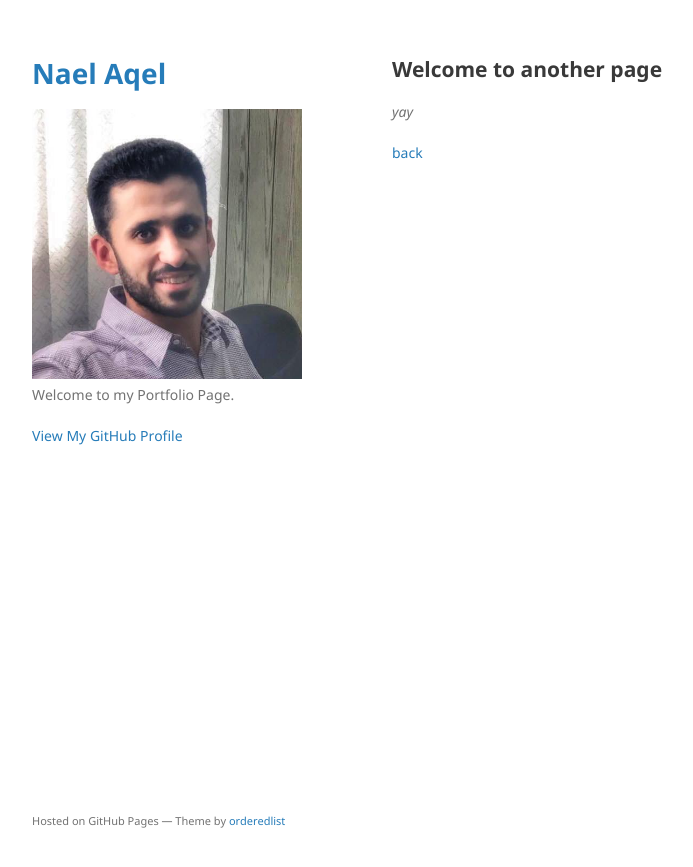
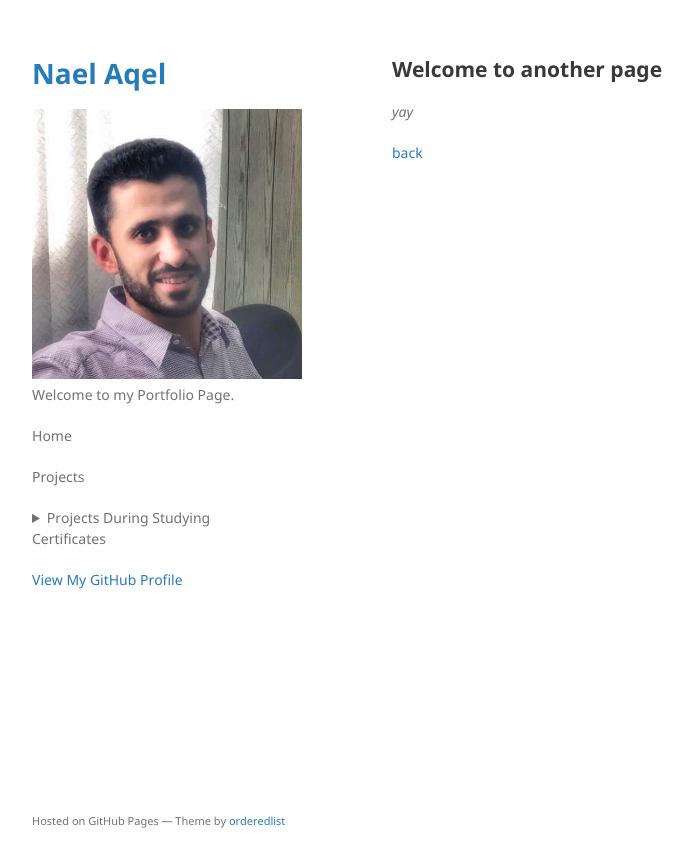
Before and after one commit to NaelAqel/naelaqel.github.io, a Jekyll site: the page built from another-page.md, in a window 1280 px wide. Shown: the top 867 px of the page, without its empty margins (178-871 px from the left). Built offline with Jekyll 4.4.1, drawn with Linux system fonts in a browser that asks for light colours; our own code applies the rules of GitHub Pages for plain Markdown files.

Commit message:
Add menu

```diff
--- a/_layouts/default.html
+++ b/_layouts/default.html
@@ -22,6 +22,15 @@
         {% endif %}
 
         <p>{{ site.description | default: site.github.project_tagline }}</p>
+
+        <p>Home</p>
+        <p>Projects</p>
+        <details>
+          <summary>Projects During Studying</summary>
+          <p>IBM Data Science Certificate</p>
+          <p>Datacamp Data Scientist with Python Certificate</p>
+        </details>
+        <p>Certificates</p>
 
         {% if site.github.is_project_page %}
         <p class="view"><a href="{{ site.github.repository_url }}">View the Project on GitHub <small>{{ site.github.repository_nwo }}</small></a></p>
```
